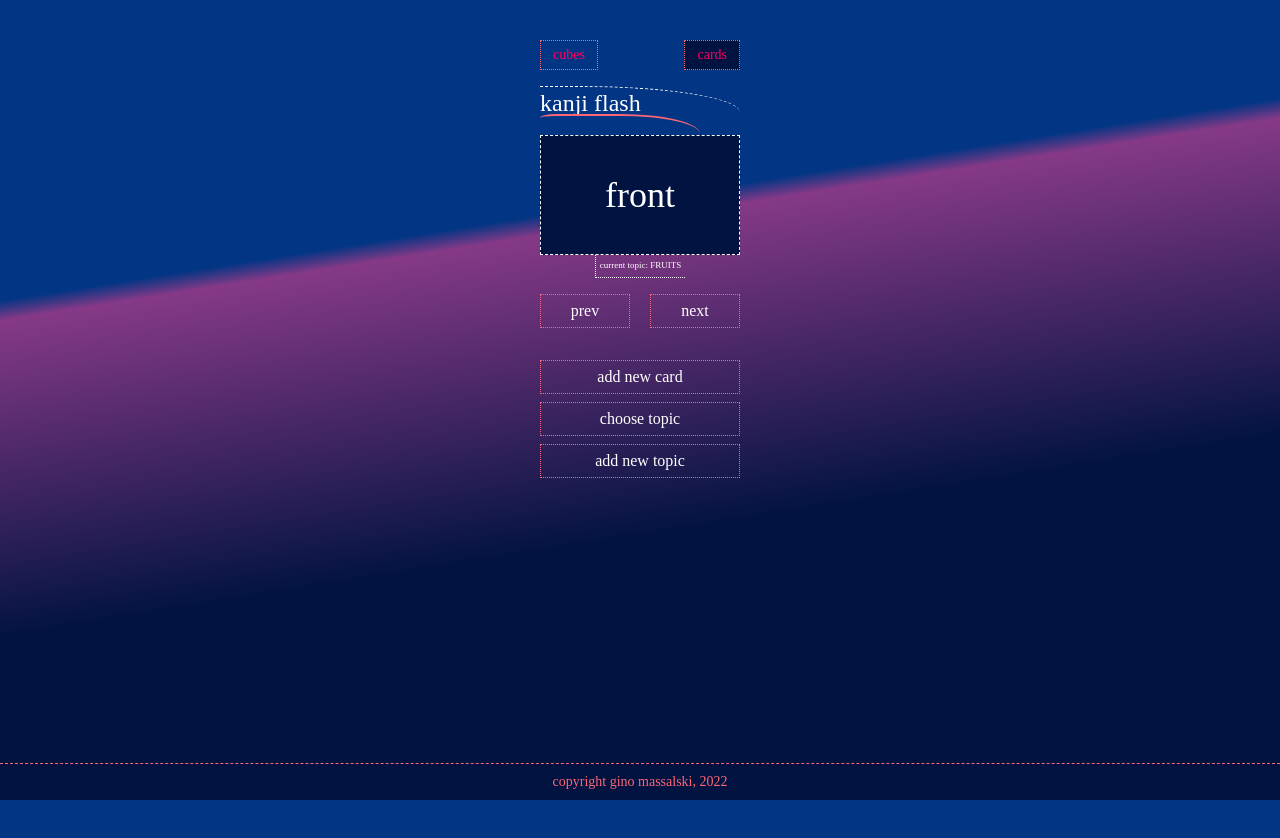
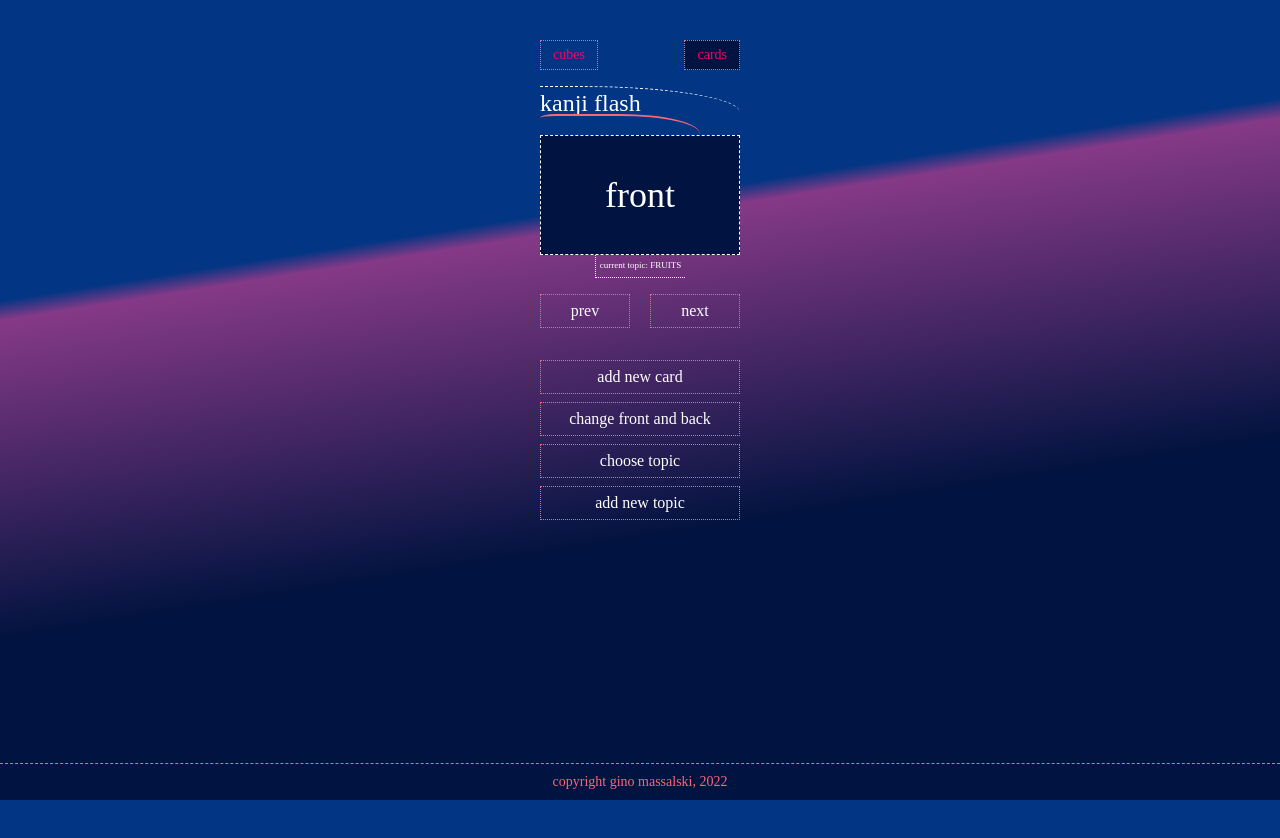
Before and after one commit to ginkgobilobatree/KanjiFlashChicken, a React (Create React App) app: page /cards in a window 1280 px wide. Built offline with nearby package versions, Linux system fonts and the light colour scheme; a web font is replaced by a local one.

Commit message:
feat: add button => change front & back

```diff
--- a/src/pages/Card/Cards.jsx
+++ b/src/pages/Card/Cards.jsx
@@ -21,6 +21,9 @@ export default function Card() {
         add new card
       </button>
       <button className={style.button}>
+        change front and back
+      </button>
+      <button className={style.button}>
         choose topic
       </button>
       <button className={style.button}>
```
